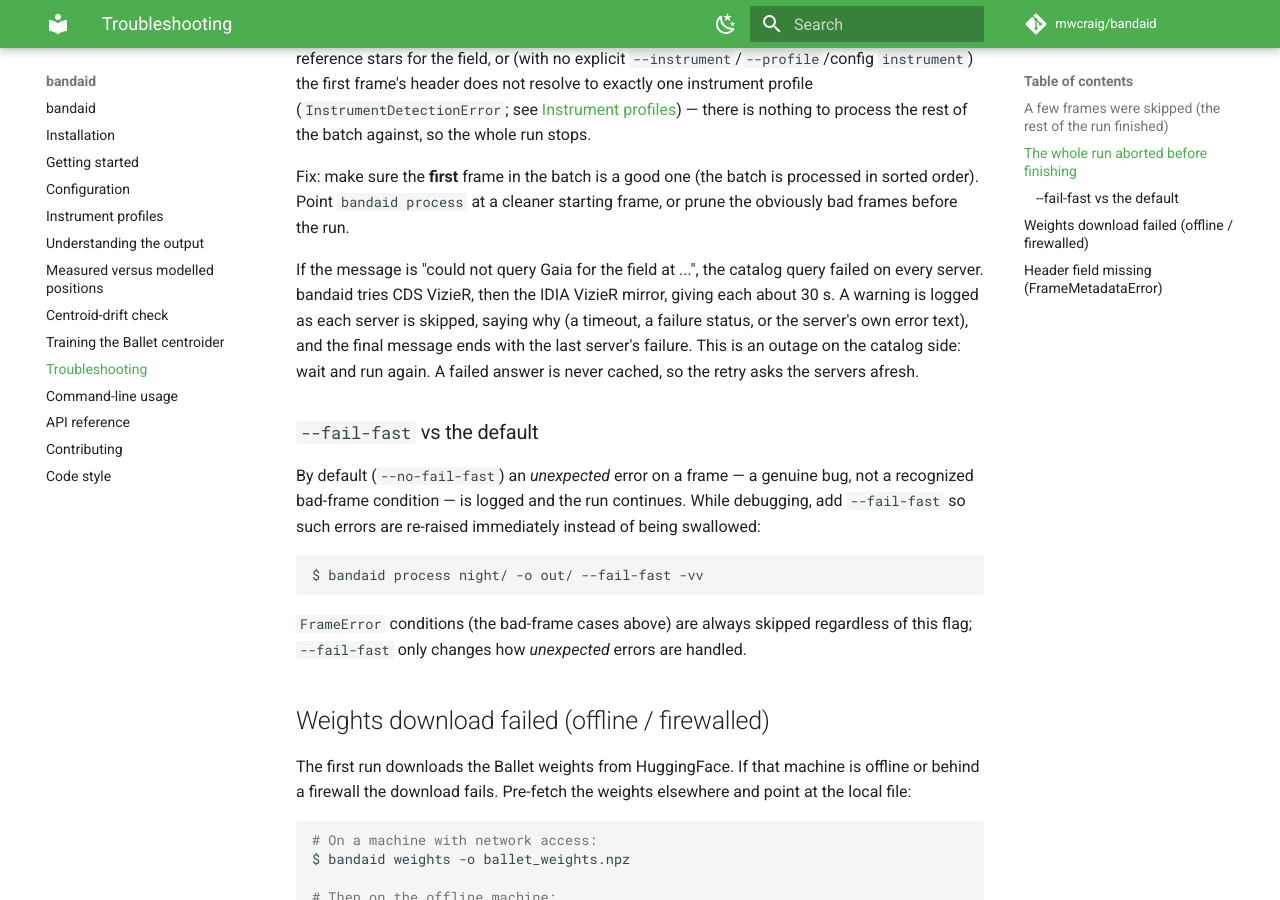
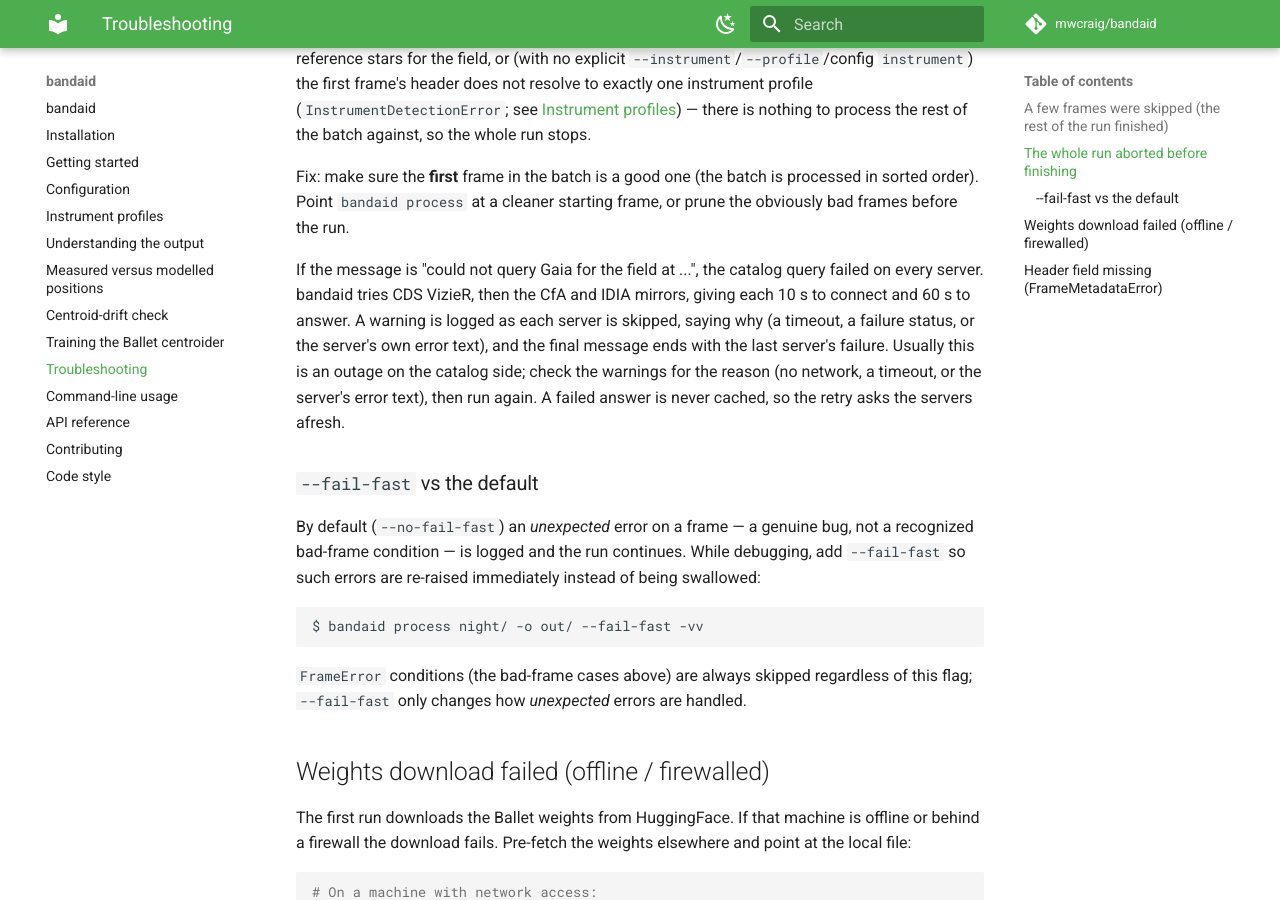
Before and after one commit to mwcraig/bandaid, an MkDocs documentation site: the page built from docs/troubleshooting.md, in a window 1280 px wide and 900 px high, scrolled down 956 px. Built offline with MkDocs 1.6.1 and Material for MkDocs 9.7.7, drawn with Linux system fonts in a browser that asks for light colours; comment, search, counter and statistics services are not loaded.

Commit message:
Document GaiaQueryError and the three-server fallback
GaiaQueryError was exported but missing from the API reference, and the
exceptions page and module docstring said there were exactly two kinds
of failure; both now place it as the third kind, the one prepare_batch
wraps. query_field_catalog's Notes say that it is not a BatchPrepError
while CatalogTruncationError is, and why. The troubleshooting paragraph
names CDS, CfA and IDIA with the connect and read timeouts, and no
longer calls every failure an outage, since no network, a blocked
browser request and a timeout land on the same message. The CHANGELOG
entry for the fallback is three lines, and the DR2-to-DR3 switch moves
under "Changed (breaking)" with the other renamed public names.

Generated with Claude Code
Claude-Session: https://claude.ai/code/session_01S5d3DQRreHvdFQmKJArMvG

```diff
--- a/docs/troubleshooting.md
+++ b/docs/troubleshooting.md
@@ -46,12 +46,13 @@ processed in sorted order). Point `bandaid process` at a cleaner starting frame,
 or prune the obviously bad frames before the run.
 
 If the message is "could not query Gaia for the field at ...", the catalog
-query failed on every server. bandaid tries CDS VizieR, then the IDIA VizieR
-mirror, giving each about 30 s. A warning
-is logged as each server is skipped, saying why (a timeout, a failure status, or
-the server's own error text), and the final message ends with the last server's
-failure. This is an outage on the catalog side: wait and run again. A failed
-answer is never cached, so the retry asks the servers afresh.
+query failed on every server. bandaid tries CDS VizieR, then the CfA and IDIA
+mirrors, giving each 10 s to connect and 60 s to answer. A warning is logged as
+each server is skipped, saying why (a timeout, a failure status, or the server's
+own error text), and the final message ends with the last server's failure.
+Usually this is an outage on the catalog side; check the warnings for the
+reason (no network, a timeout, or the server's error text), then run again. A
+failed answer is never cached, so the retry asks the servers afresh.
 
 ### `--fail-fast` vs the default
 
```
Also changed, not shown: CHANGELOG.md (+7 -13 lines), docs/api.md (+4 -0 lines), 2 other files.
